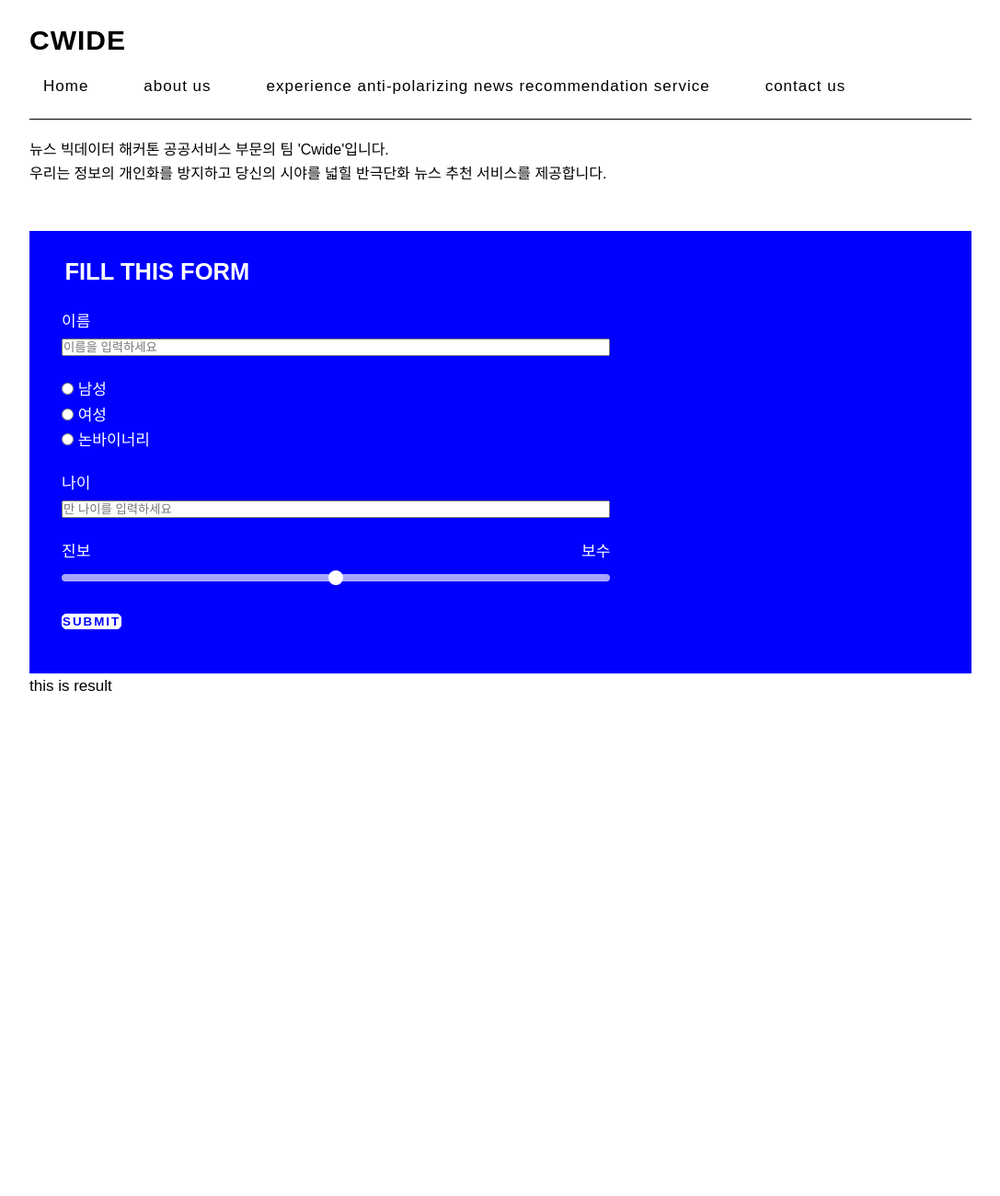
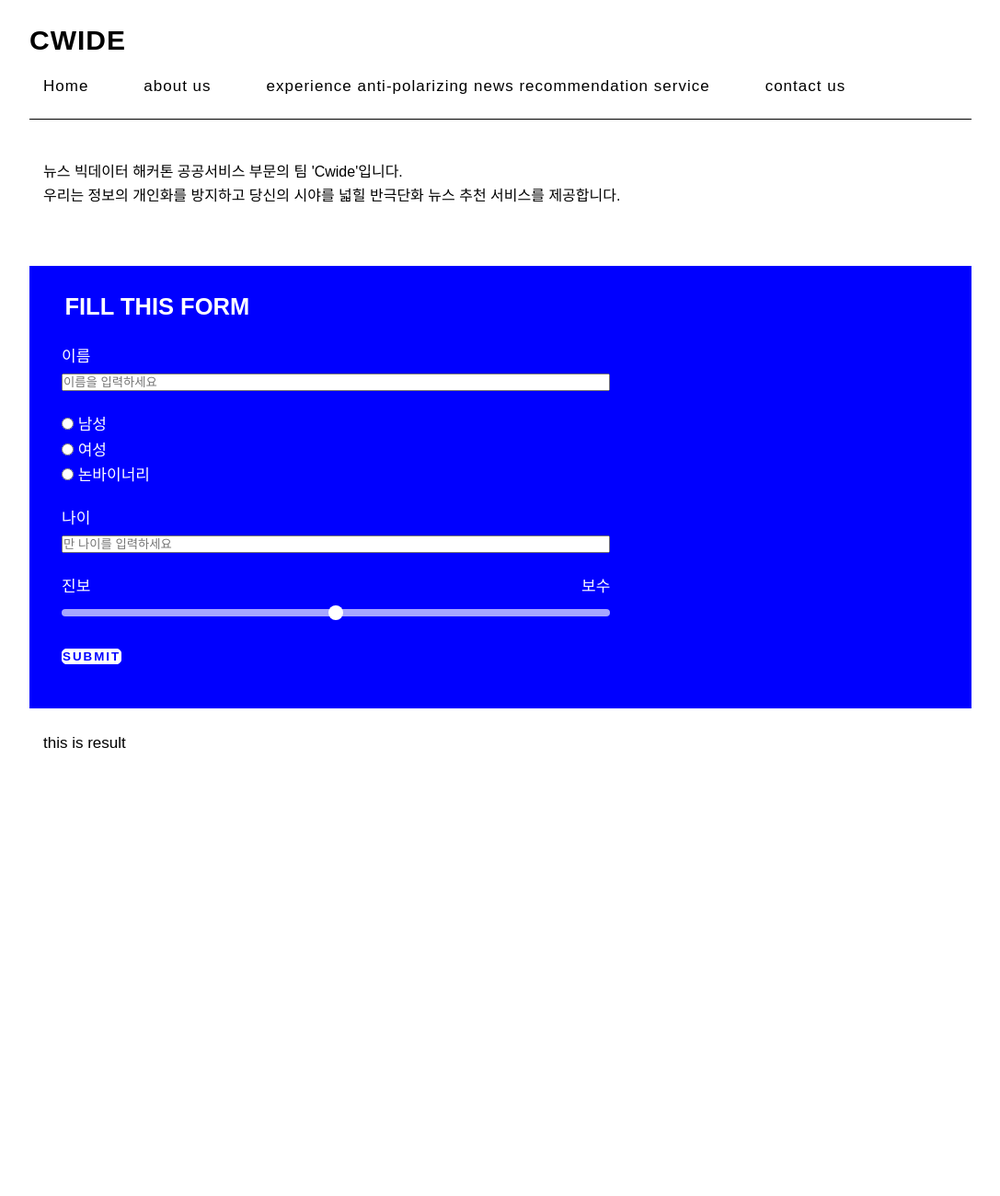
Before and after one commit to YewonSeo17/Cwide, a website: page index.html in a window 1280 px wide. Shown: the top 1300 px of the page at 92% size, without its empty margins (96-1183 px from the left). Drawn offline with Linux system fonts and the light colour scheme.

Commit message:
updated padding

```diff
--- a/style.css
+++ b/style.css
@@ -67,6 +67,7 @@ body{
 
 #info{
     width: 100%;
+    padding: 24px 15px;
 }
 
 #info h1{
@@ -89,7 +90,6 @@ body{
 #form{
     background-color: blue;
     color: #fff;
-    margin-top: 50px;
 }
 
 #form .form-contents{
@@ -200,4 +200,5 @@ input[type="range"]:focus::-moz-range-thumb{
 
 #result{
     min-height: 100vh;
+    padding: 24px 15px;
 }
```
